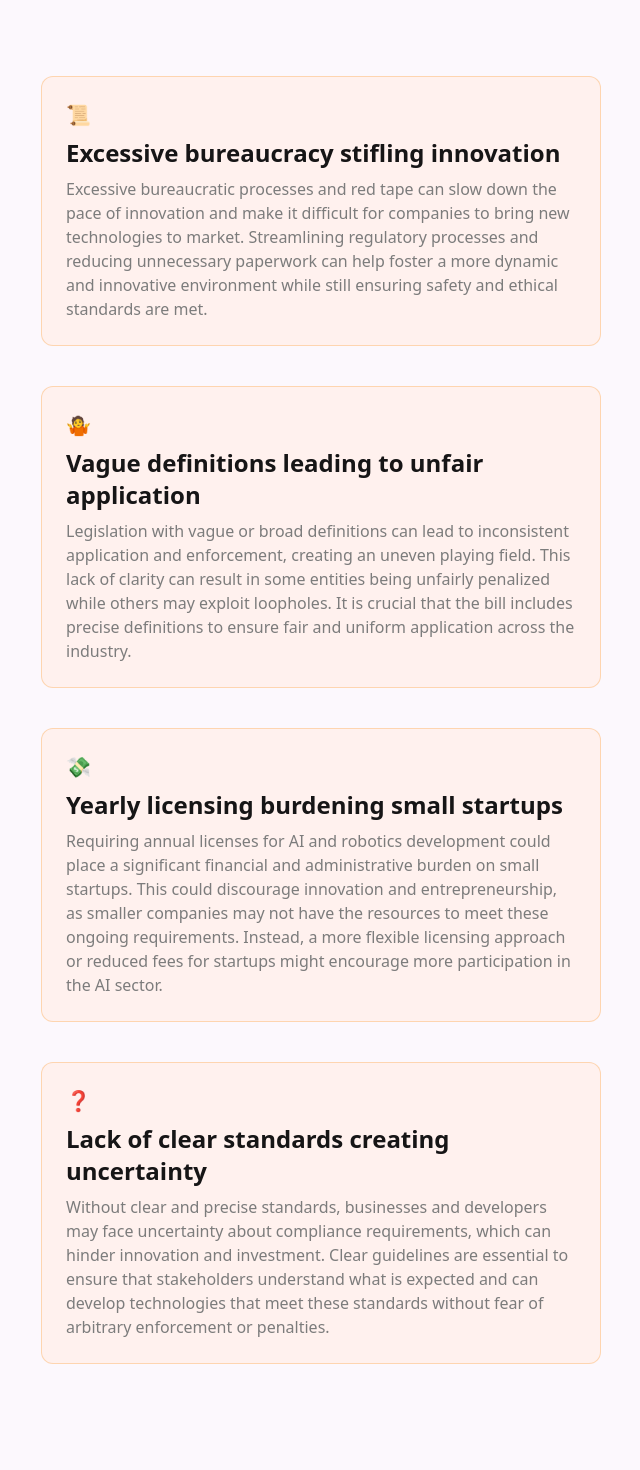
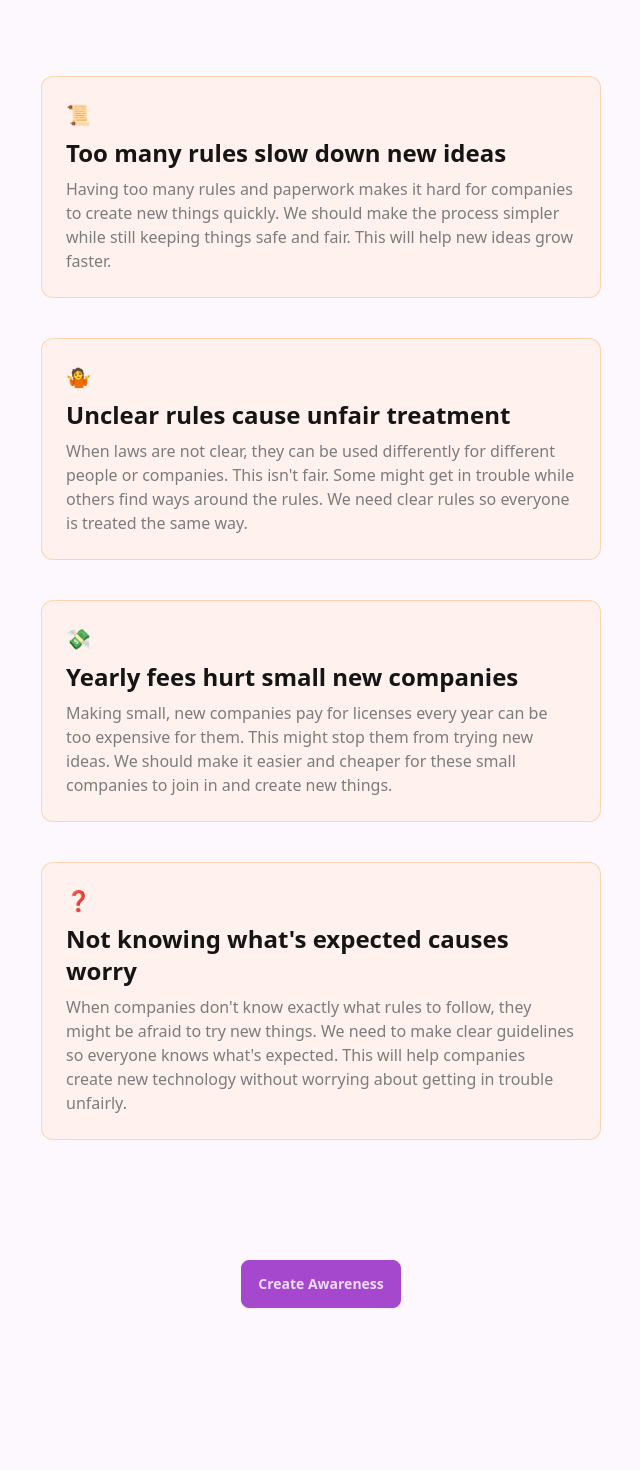
Before and after one commit to peterokwara/reject-robotics-ai, a SvelteKit app: page / in a window 1280 px wide. Shown: the part 2580-4050 px from the top of the page, without its empty margins (319-959 px from the left). Built offline with nearby package versions, Linux system fonts and the light colour scheme.

Commit message:
make language simpler

```diff
--- a/src/routes/+page.svelte
+++ b/src/routes/+page.svelte
@@ -313,14 +313,11 @@
 				>
 					<div class="card-content flex flex-col gap-y-2">
 						<p class="text-xl">📜</p>
-						<h3 class="text-xl lg:text-2xl font-semibold">
-							Excessive bureaucracy stifling innovation
-						</h3>
+						<h3 class="text-xl lg:text-2xl font-semibold">Too many rules slow down new ideas</h3>
 						<p class="text-base text-[#7c7c7c] font-medium">
-							Excessive bureaucratic processes and red tape can slow down the pace of innovation and
-							make it difficult for companies to bring new technologies to market. Streamlining
-							regulatory processes and reducing unnecessary paperwork can help foster a more dynamic
-							and innovative environment while still ensuring safety and ethical standards are met.
+							Having too many rules and paperwork makes it hard for companies to create new things
+							quickly. We should make the process simpler while still keeping things safe and fair.
+							This will help new ideas grow faster.
 						</p>
 					</div>
 				</div>
@@ -329,15 +326,11 @@
 				>
 					<div class="card-content flex flex-col gap-y-2">
 						<p class="text-xl">🤷</p>
-						<h3 class="text-xl lg:text-2xl font-semibold">
-							Vague definitions leading to unfair application
-						</h3>
+						<h3 class="text-xl lg:text-2xl font-semibold">Unclear rules cause unfair treatment</h3>
 						<p class="text-base text-[#7c7c7c] font-medium">
-							Legislation with vague or broad definitions can lead to inconsistent application and
-							enforcement, creating an uneven playing field. This lack of clarity can result in some
-							entities being unfairly penalized while others may exploit loopholes. It is crucial
-							that the bill includes precise definitions to ensure fair and uniform application
-							across the industry.
+							When laws are not clear, they can be used differently for different people or
+							companies. This isn't fair. Some might get in trouble while others find ways around
+							the rules. We need clear rules so everyone is treated the same way.
 						</p>
 					</div>
 				</div>
@@ -346,15 +339,11 @@
 				>
 					<div class="card-content flex flex-col gap-y-2">
 						<p class="text-xl">💸</p>
-						<h3 class="text-xl lg:text-2xl font-semibold">
-							Yearly licensing burdening small startups
-						</h3>
+						<h3 class="text-xl lg:text-2xl font-semibold">Yearly fees hurt small new companies</h3>
 						<p class="text-base text-[#7c7c7c] font-medium">
-							Requiring annual licenses for AI and robotics development could place a significant
-							financial and administrative burden on small startups. This could discourage
-							innovation and entrepreneurship, as smaller companies may not have the resources to
-							meet these ongoing requirements. Instead, a more flexible licensing approach or
-							reduced fees for startups might encourage more participation in the AI sector.
+							Making small, new companies pay for licenses every year can be too expensive for them.
+							This might stop them from trying new ideas. We should make it easier and cheaper for
+							these small companies to join in and create new things.
 						</p>
 					</div>
 				</div>
@@ -364,14 +353,13 @@
 					<div class="card-content flex flex-col gap-y-2">
 						<p class="text-xl">❓</p>
 						<h3 class="text-xl lg:text-2xl font-semibold">
-							Lack of clear standards creating uncertainty
+							Not knowing what's expected causes worry
 						</h3>
 						<p class="text-base text-[#7c7c7c] font-medium">
-							Without clear and precise standards, businesses and developers may face uncertainty
-							about compliance requirements, which can hinder innovation and investment. Clear
-							guidelines are essential to ensure that stakeholders understand what is expected and
-							can develop technologies that meet these standards without fear of arbitrary
-							enforcement or penalties.
+							When companies don't know exactly what rules to follow, they might be afraid to try
+							new things. We need to make clear guidelines so everyone knows what's expected. This
+							will help companies create new technology without worrying about getting in trouble
+							unfairly.
 						</p>
 					</div>
 				</div>
```
